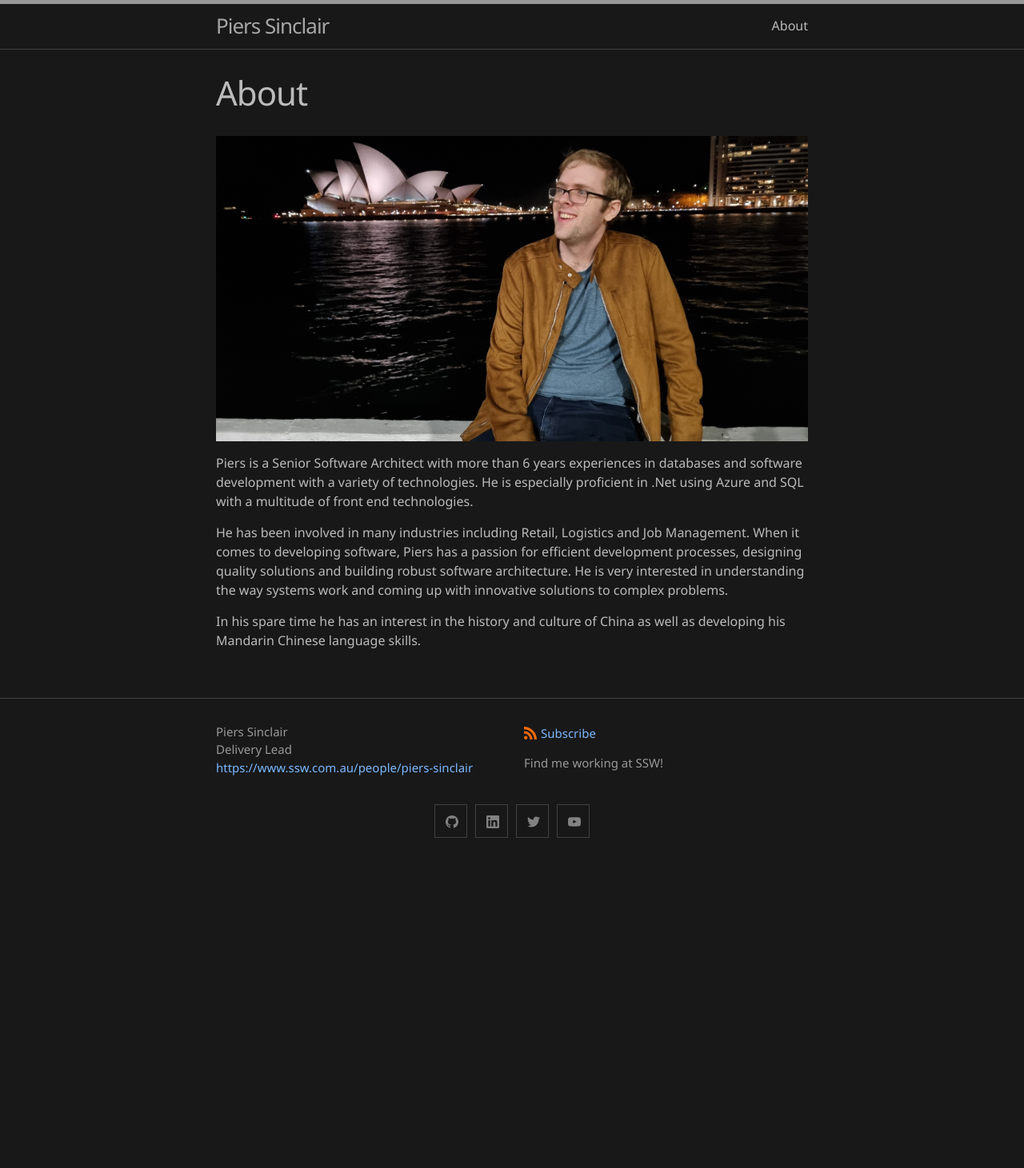
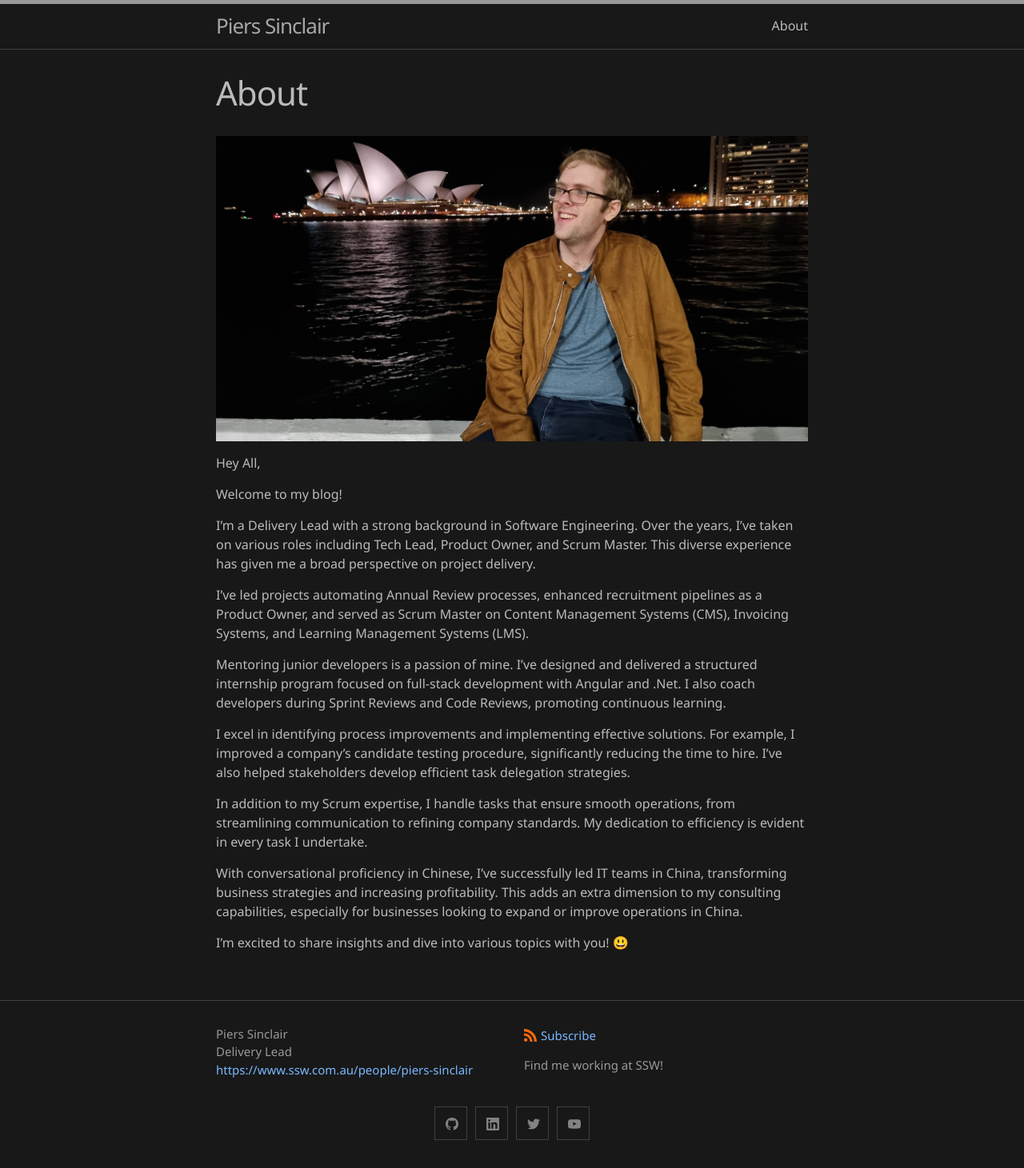
Before and after one commit to piers-sinclair/pierssinclair.github.io, a Jekyll site: the page built from about.markdown, in a window 1280 px wide. Shown: the whole page at 80% size. Built offline with Jekyll 4.4.1, drawn with Linux system fonts in a browser that asks for light colours; before the commit the page ends 1083 px from its top, so only the background shows below that.

Commit message:
fix about page

```diff
--- a/about.markdown
+++ b/about.markdown
@@ -6,8 +6,21 @@ permalink: /about/
 
 ![Piers Sinclair](/assets/images/2021-07-12-piers.jpg)
 
-Piers is a Senior Software Architect with more than 6 years experiences in databases and software development with a variety of technologies. He is especially proficient in .Net using Azure and SQL with a multitude of front end technologies.
 
-He has been involved in many industries including Retail, Logistics and Job Management. When it comes to developing software, Piers has a passion for efficient development processes, designing quality solutions and building robust software architecture. He is very interested in understanding the way systems work and coming up with innovative solutions to complex problems.
+Hey All,
 
-In his spare time he has an interest in the history and culture of China as well as developing his Mandarin Chinese language skills.
+Welcome to my blog!
+
+I'm a Delivery Lead with a strong background in Software Engineering. Over the years, I've taken on various roles including Tech Lead, Product Owner, and Scrum Master. This diverse experience has given me a broad perspective on project delivery.
+
+I've led projects automating Annual Review processes, enhanced recruitment pipelines as a Product Owner, and served as Scrum Master on Content Management Systems (CMS), Invoicing Systems, and Learning Management Systems (LMS).
+
+Mentoring junior developers is a passion of mine. I've designed and delivered a structured internship program focused on full-stack development with Angular and .Net. I also coach developers during Sprint Reviews and Code Reviews, promoting continuous learning.
+
+I excel in identifying process improvements and implementing effective solutions. For example, I improved a company's candidate testing procedure, significantly reducing the time to hire. I've also helped stakeholders develop efficient task delegation strategies.
+
+In addition to my Scrum expertise, I handle tasks that ensure smooth operations, from streamlining communication to refining company standards. My dedication to efficiency is evident in every task I undertake.
+
+With conversational proficiency in Chinese, I've successfully led IT teams in China, transforming business strategies and increasing profitability. This adds an extra dimension to my consulting capabilities, especially for businesses looking to expand or improve operations in China.
+
+I'm excited to share insights and dive into various topics with you! 😃
```
